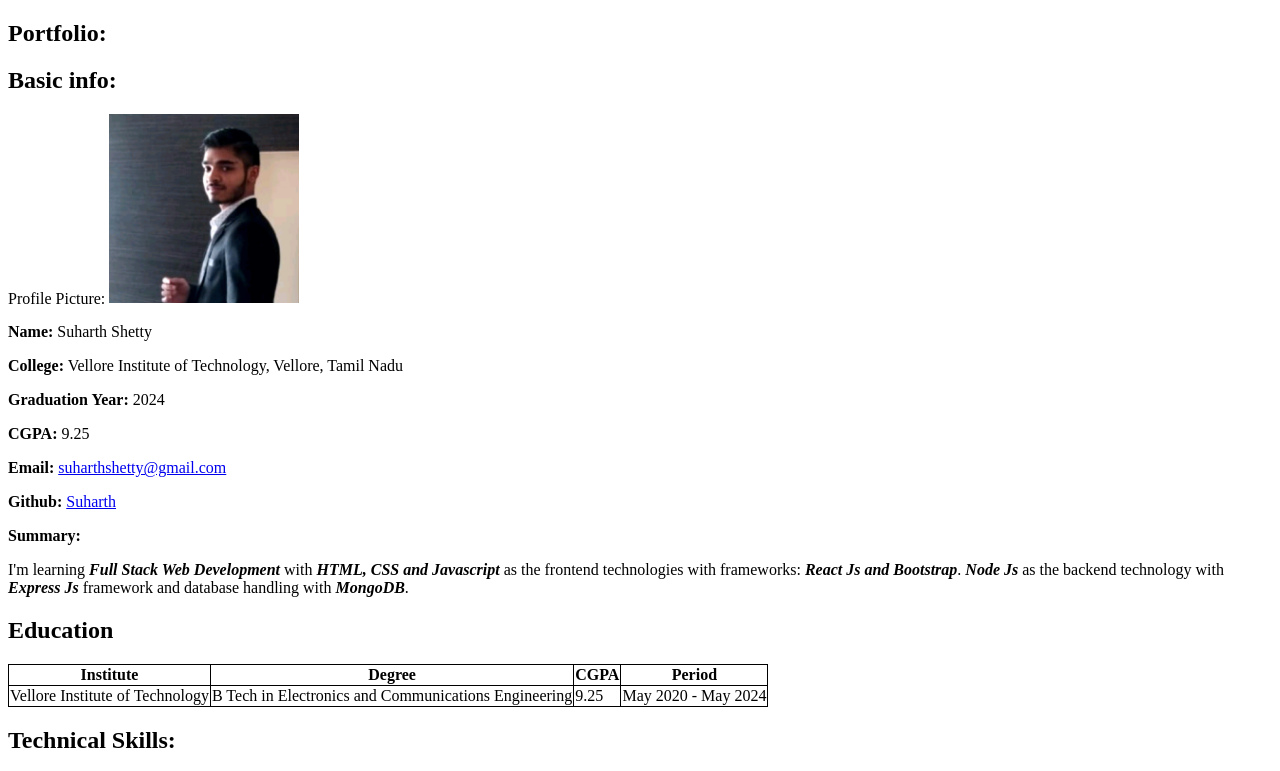
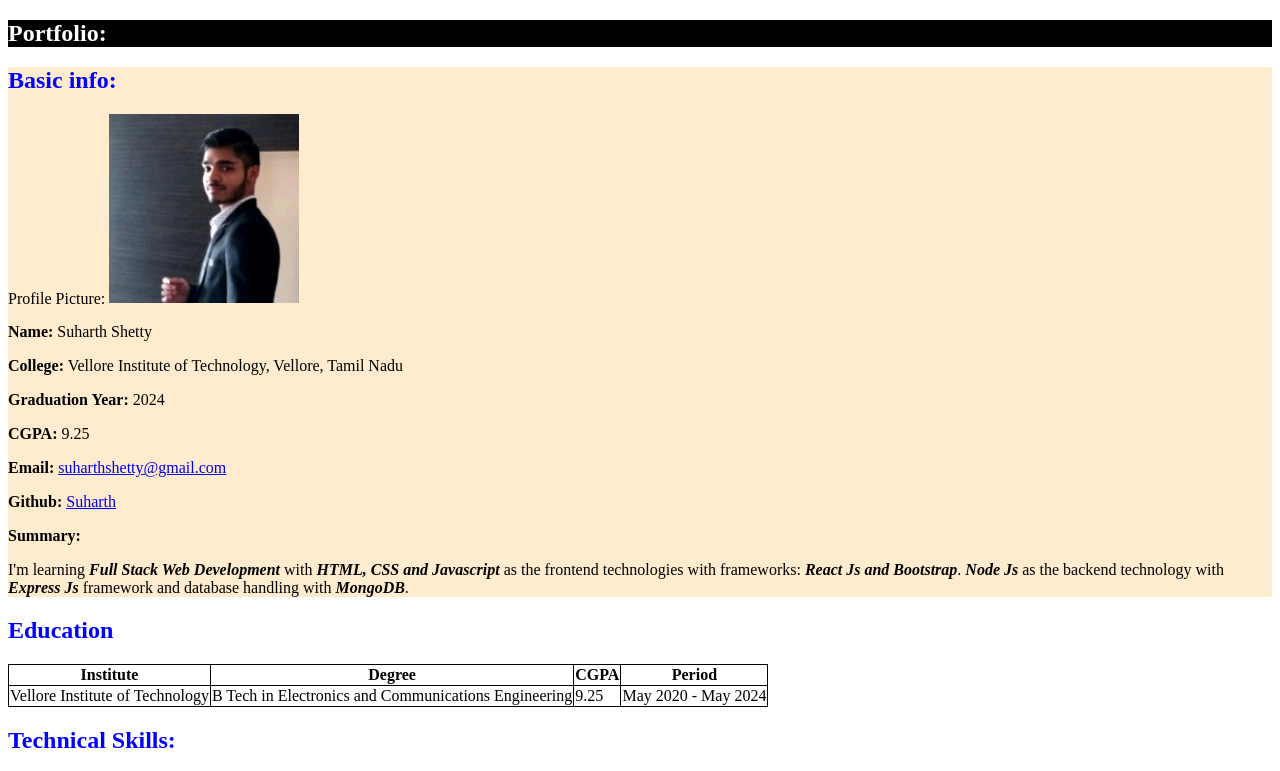
Before and after one commit to Suharth/portfolio, a plain HTML site: page index.html in a window 1280 px wide. Shown: the top 771 px of the page. Drawn offline with Linux system fonts and the light colour scheme.

Commit message:
Added style to nav, h2 and .header

```diff
--- a/index.html
+++ b/index.html
@@ -9,7 +9,7 @@
 </head>
 <body>
     <nav><h1>Portfolio:</h2></nav>
-    <section>
+    <section class="header">
     <h2>Basic info:</h3>
     <p>Profile Picture: <img src="img/profile.jpeg" ></p>
     <p><strong>Name:</strong> Suharth Shetty</p>
--- a/style.css
+++ b/style.css
@@ -7,3 +7,16 @@ table, th, td {
     border: 1px solid black;
     border-collapse: collapse;
   }
+
+nav{
+    background-color: black;
+    color: white;
+}
+
+h2{
+    color: blue;
+}
+
+.header{
+    background-color:blanchedalmond;
+}
```
